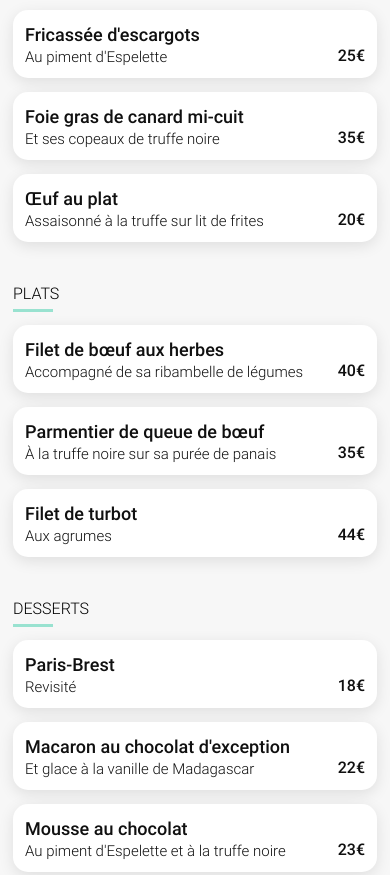
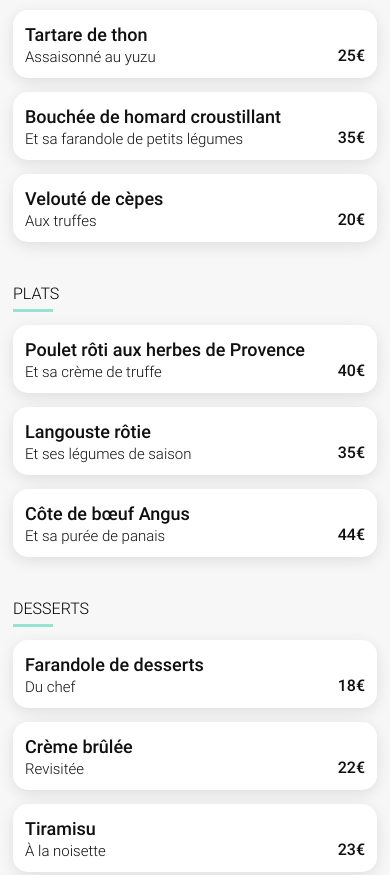
Before and after one commit to AngieLeutard/OhmyfoodProject, a website: page restaurants/ledelicedessens.html in a window 390 px wide. Shown: the part 446-1321 px from the top of the page. Drawn offline with Linux system fonts and the light colour scheme.

Commit message:
add media queries

```diff
--- a/restaurants/ledelicedessens.html
+++ b/restaurants/ledelicedessens.html
@@ -34,8 +34,8 @@
                         <a class="dish__listLink" href="#a">
                             <li class="dish__sectionList">
                                 <div class="dish__details">
-                                    <p class="dish__text">Fricassée d'escargots</p>
-                                    <p class="dish__description">Au piment d'Espelette</p>
+                                    <p class="dish__text">Tartare de thon</p>
+                                    <p class="dish__description">Assaisonné au yuzu</p>
                                 </div>
                                 <div class="dish__price">
                                     <span class="dish__priceText">25€</span>
@@ -48,8 +48,8 @@
                         <a class="dish__listLink" href="#a">
                             <li class="dish__sectionList">
                                 <div class="dish__details">
-                                    <p class="dish__text">Foie gras de canard mi-cuit </p>
-                                    <p class="dish__description">Et ses copeaux de truffe noire</p>
+                                    <p class="dish__text">Bouchée de homard croustillant</p>
+                                    <p class="dish__description">Et sa farandole de petits légumes</p>
                                 </div>
                                 <div class="dish__price">
                                     <span class="dish__priceText">35€</span>
@@ -62,8 +62,8 @@
                         <a class="dish__listLink" href="#a">
                             <li class="dish__sectionList">
                                 <div class="dish__details">
-                                    <p class="dish__text">Œuf au plat</p>
-                                    <p class="dish__description">Assaisonné à la truffe sur lit de frites</p>
+                                    <p class="dish__text">Velouté de cèpes</p>
+                                    <p class="dish__description">Aux truffes</p>
                                 </div>
                                 <div class="dish__price">
                                     <span class="dish__priceText">20€</span>
@@ -81,8 +81,8 @@
                         <a class="dish__listLink" href="#a">
                             <li class="dish__sectionList">
                                 <div class="dish__details">
-                                    <p class="dish__text">Filet de bœuf aux herbes</p>
-                                    <p class="dish__description">Accompagné de sa ribambelle de légumes</p>
+                                    <p class="dish__text">Poulet rôti aux herbes de Provence</p>
+                                    <p class="dish__description"> Et sa crème de truffe</p>
                                 </div>
                                 <div class="dish__price">
                                     <span class="dish__priceText">40€</span>
@@ -95,8 +95,8 @@
                         <a class="dish__listLink" href="#a">
                             <li class="dish__sectionList">
                                 <div class="dish__details">
-                                    <p class="dish__text">Parmentier de queue de bœuf</p>
-                                    <p class="dish__description">À la truffe noire sur sa purée de panais</p>
+                                    <p class="dish__text">Langouste rôtie</p>
+                                    <p class="dish__description">Et ses légumes de saison</p>
                                 </div>
                                 <div class="dish__price">
                                     <span class="dish__priceText">35€</span>
@@ -109,8 +109,8 @@
                         <a class="dish__listLink" href="#a">
                             <li class="dish__sectionList">
                                 <div class="dish__details">
-                                    <p class="dish__text">Filet de turbot</p>
-                                    <p class="dish__description">Aux agrumes</p>
+                                    <p class="dish__text">Côte de bœuf Angus</p>
+                                    <p class="dish__description">Et sa purée de panais</p>
                                 </div>
                                 <div class="dish__price">
                                     <span class="dish__priceText">44€</span>
@@ -128,8 +128,8 @@
                         <a class="dish__listLink" href="#a">
                             <li class="dish__sectionList">
                                 <div class="dish__details">
-                                    <p class="dish__text">Paris-Brest</p>
-                                    <p class="dish__description">Revisité</p>
+                                    <p class="dish__text">Farandole de desserts</p>
+                                    <p class="dish__description"> Du chef</p>
                                 </div>
                                 <div class="dish__price">
                                     <span class="dish__priceText">18€</span>
@@ -142,8 +142,8 @@
                         <a class="dish__listLink" href="#a">
                             <li class="dish__sectionList">
                                 <div class="dish__details">
-                                    <p class="dish__text">Macaron au chocolat d'exception</p>
-                                    <p class="dish__description">Et glace à la vanille de Madagascar</p>
+                                    <p class="dish__text">Crème brûlée</p>
+                                    <p class="dish__description">Revisitée</p>
                                 </div>
                                 <div class="dish__price">
                                     <span class="dish__priceText">22€</span>
@@ -156,8 +156,8 @@
                         <a class="dish__listLink" href="#a">
                             <li class="dish__sectionList">
                                 <div class="dish__details">
-                                    <p class="dish__text">Mousse au chocolat</p>
-                                    <p class="dish__description">Au piment d'Espelette et à la truffe noire</p>
+                                    <p class="dish__text">Tiramisu</p>
+                                    <p class="dish__description">À la noisette</p>
                                 </div>
                                 <div class="dish__price">
                                     <span class="dish__priceText">23€</span>
--- a/sass/main.scss
+++ b/sass/main.scss
@@ -1,4 +1,5 @@
 @import "./utils/variables";
+@import "./utils/mixin";
 
 @import "./components/button";
 @import "./components/card";
@@ -15,4 +16,4 @@
 @import "./pages/AccueilSectionRestaurant";
 @import "./pages/AccueilSectionReservez";
 @import "./pages/AccueilRecherche";
-@import "./pages/AccueilFonctioning"
+@import "./pages/AccueilFonctioning";
--- a/sass/pages/_AccueilFonctioning.scss
+++ b/sass/pages/_AccueilFonctioning.scss
@@ -18,6 +18,10 @@
     gap: 24px;
     margin-bottom: 68px;
     margin-left: 12px;
+
+    @include desktop-only {
+        flex-direction: row;
+    }
 }
 
 .fonctioning__list {
--- a/sass/pages/_AccueilSectionRestaurant.scss
+++ b/sass/pages/_AccueilSectionRestaurant.scss
@@ -17,4 +17,8 @@
     flex-direction: column;
     margin-bottom: 64px;
     gap: 20px;
+
+    @include desktop-only {
+        flex-direction: row;
+    }
 }
--- /dev/null
+++ b/sass/utils/_mixin.scss
@@ -0,0 +1,6 @@
+
+  @mixin desktop-only {
+    @media screen and (min-width: map-get($breakpoints, desktop)){
+        @content;
+        }
+    }
--- a/sass/utils/_variables.scss
+++ b/sass/utils/_variables.scss
@@ -29,8 +29,8 @@ $btn-txt-color: $color-white;
 $footer-text-color: $color-white;
 $fonctioning-hover-color: $color-purple-light;
 
-.fa-test {
-    font-size: 40px;
-    color: linear-gradient(200.64deg, $color-purple -5.2%, $color-pink 110.74%);
+// Breakpoints
 
-}
+$breakpoints: (
+    desktop: 769px
+);
```
Also changed, not shown: index.html (+1 -1 lines), assets/css/style.css, 2 other files.
